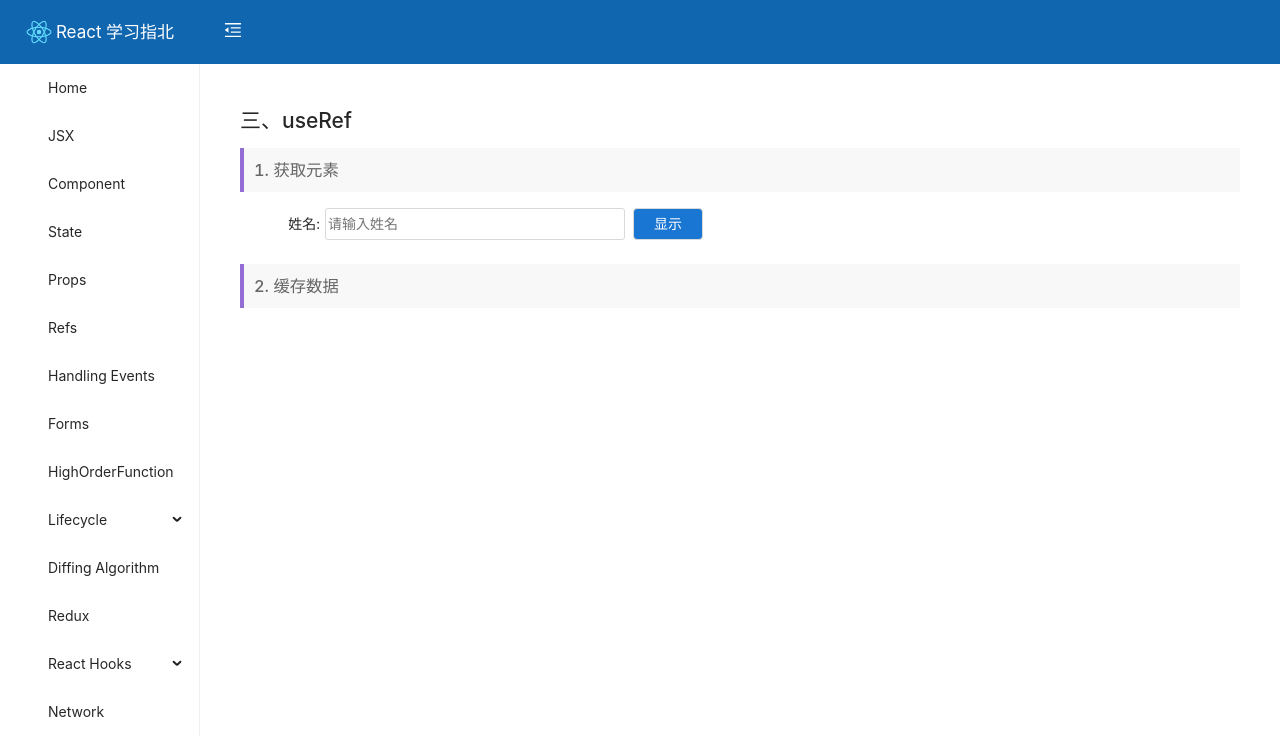
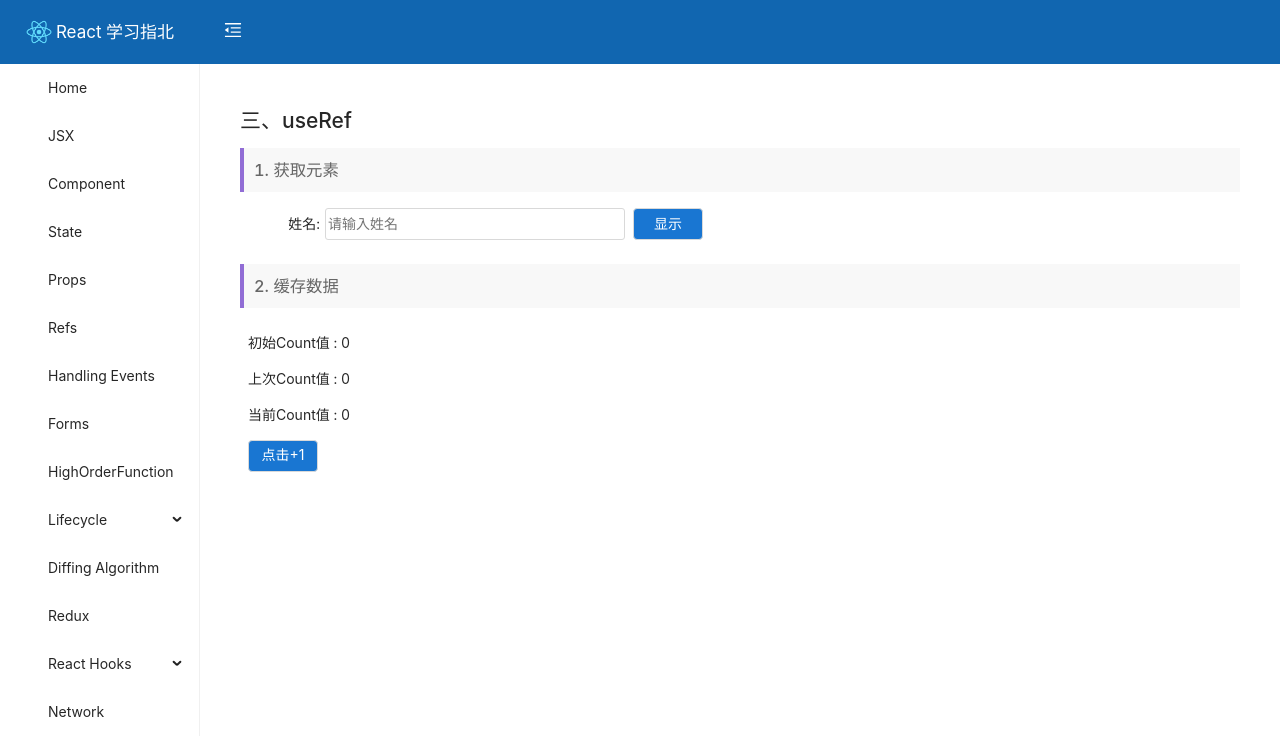
Before and after one commit to StevieTaylor/react-studying, a React (Create React App) app: page /useRef in a window 1280 px wide. Shown: the top 756 px of the page. Built offline with nearby package versions, Linux system fonts and the light colour scheme.

Commit message:
[feat] React useRef

```diff
--- a/src/pages/ReactHooks/components/UseRef.tsx
+++ b/src/pages/ReactHooks/components/UseRef.tsx
@@ -1,42 +1,67 @@
 /*
  * @Author: Stevie
  * @Date: 2021-06-25 10:12:52
- * @LastEditTime: 2021-08-19 14:24:16
+ * @LastEditTime: 2021-08-19 18:06:50
  * @LastEditors: Stevie
  * @Description:
  */
-import { message } from 'antd';
-import React, { FC, useRef } from 'react';
+import { FC, useEffect, useRef, useState } from 'react'
+import { message } from 'antd'
 
+/**
+ * - useRef的返回值可以被dom元素的ref标记，可以获取被标记的元素节点
+ */
 const GetDOM: FC = () => {
-  const inputRef = useRef<HTMLInputElement>(null);
+  const inputRef = useRef<HTMLInputElement>(null)
 
   const showInputValue = (): void => {
-    const value = inputRef.current?.value;
-    value ? message.info(value) : message.warning('输入不能为空');
-  };
+    console.log('ref.current :>> ', inputRef.current)
+    console.log('custom-attr :>> ', inputRef.current?.getAttribute('custom-attr'))
+    const value = inputRef.current?.value
+    value ? message.info(value) : message.warning('输入不能为空')
+  }
 
   return (
     <div>
       <h3 className="h3-ref">1. 获取元素</h3>
       <div className="form-item">
         <label>姓名:</label>
-        <input ref={inputRef} placeholder="请输入姓名" style={{ marginRight: '8px' }}></input>
+        <input ref={inputRef} placeholder="请输入姓名" style={{ marginRight: '8px' }} custom-attr="自定义属性"></input>
         <button className="primary-button" onClick={showInputValue}>
           显示
         </button>
       </div>
     </div>
-  );
-};
+  )
+}
 
+/**
+ * - useRef(initParams)的参数initParams可以作为缓存数据的初始值
+ * - 变更.current属性不会引发组件的重新渲染
+ */
 const CacheData: FC = () => {
+  const initCount: number = 0
+  const [count, setCount] = useState<number>(initCount)
+  const countRef = useRef<number>(count)
+
+  useEffect(() => {
+    countRef.current = count
+  }, [count])
+
   return (
     <div>
       <h3 className="h3-ref">2. 缓存数据</h3>
+      <div className="counter-container">
+        <p className="count">初始Count值 : {initCount}</p>
+        <p className="count">上次Count值 : {countRef.current}</p>
+        <p className="count">当前Count值 : {count}</p>
+        <button className="primary-button" onClick={() => setCount(count + 1)}>
+          点击+1
+        </button>
+      </div>
     </div>
-  );
-};
+  )
+}
 
 const UseRef: FC = () => {
   return (
@@ -45,7 +70,7 @@ const UseRef: FC = () => {
       <GetDOM />
       <CacheData />
     </div>
-  );
-};
+  )
+}
 
-export default UseRef;
+export default UseRef
```
